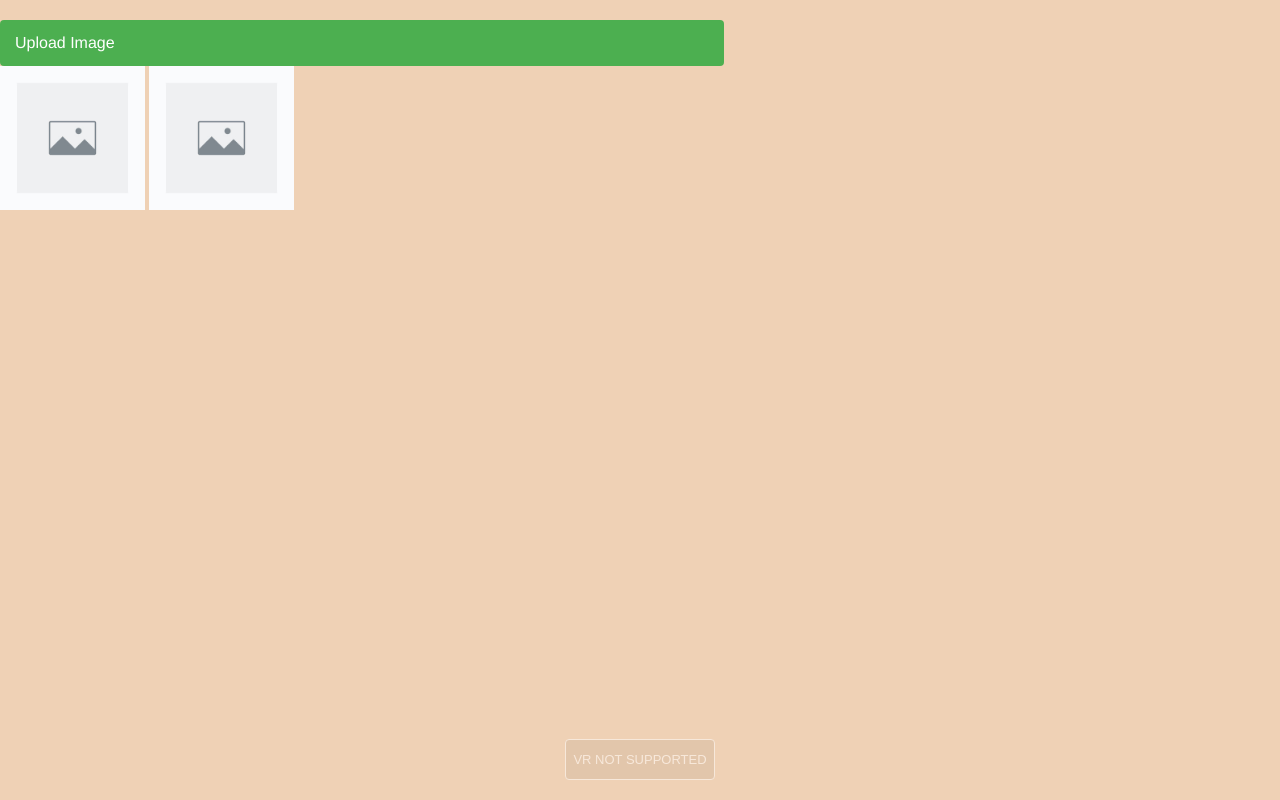
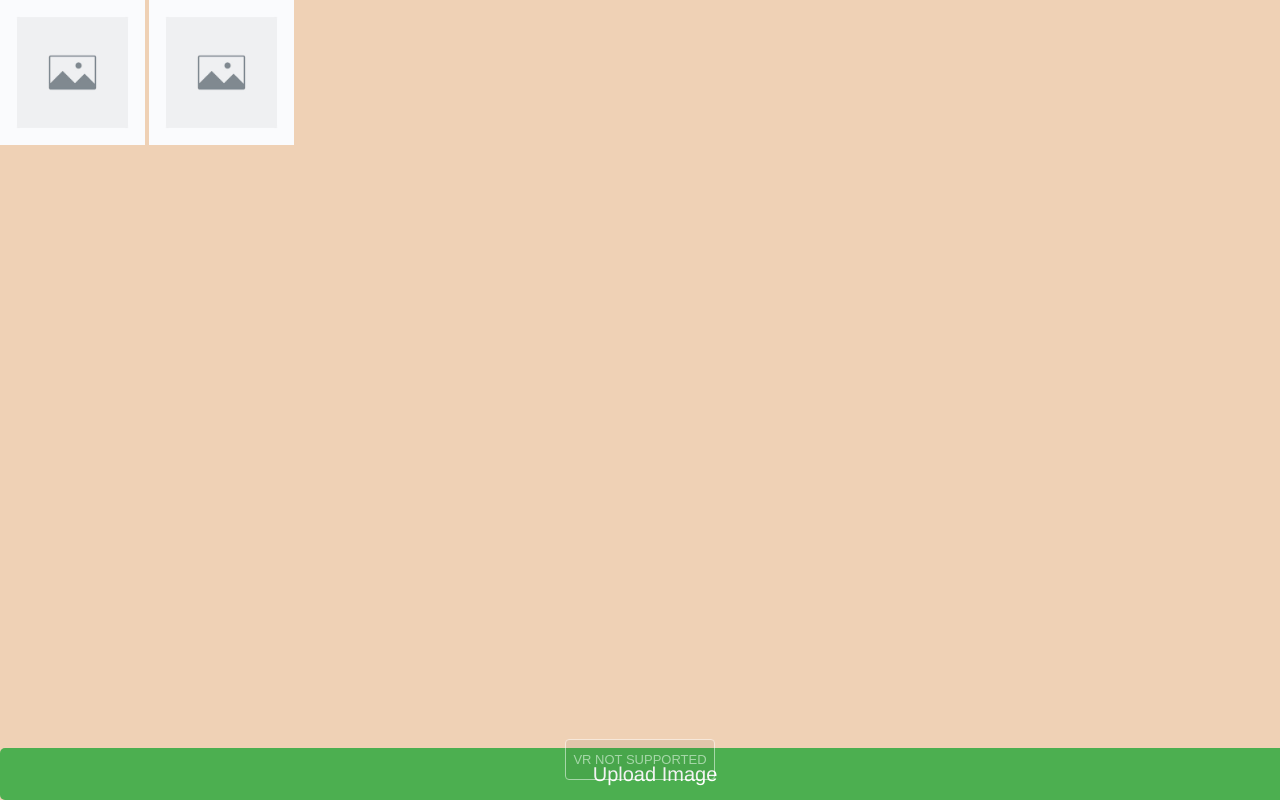
Before and after one commit to Immersive-Collective/xr-midas-threejs, a Flask app: page / in a window 1280 px wide. Run offline with Flask 3, Linux system fonts and the light colour scheme; some libraries are stand-ins or nearby versions.

Commit message:
Upload Image - button at the bottom

```diff
--- a/midas/static/styles/main.css
+++ b/midas/static/styles/main.css
@@ -86,18 +86,30 @@ a:active {
 }
 
 
+#imageContainer {
+    bottom: 0;
+}
+
 
 
 .custom-file-upload {
+    display: block;
+    background-color: #4CAF50; /* green background color */
+    color: white; /* white text */
     padding: 10px 15px;
+    text-align: center;
+    border-radius: 5px;
     cursor: pointer;
-    background-color: #4CAF50; /* green background */
-    color: white;  /* white text */
+    font-size: 20px; /* make the text bigger for mobile readability */
+    width: 100%; /* full width for easier tapping on mobile */
     border: none;
-    border-radius: 4px;
-    display: inline-block;
-    transition: background-color 0.3s ease;
+    margin: 0;
+    position: fixed; /* fix position at the bottom */
+    bottom: 0; /* position it at the bottom */
+    left: 0; /* starting from the left */
+    z-index: 1000; /* place it on top of other elements */
 }
+
 
 .custom-file-upload:hover {
     background-color: #45a049; /* darker green on hover */
--- a/midas/templates/index.html
+++ b/midas/templates/index.html
@@ -227,22 +227,24 @@ depthImg.onerror = function() {
 
 
 </script>
-    <div id="ui">
-        <form id="uploadForm">
 
-            <label for="file-upload" class="custom-file-upload">
-                Upload Image
-            </label>
-            <input id="file-upload" type="file" name="file" required style="display:none;" />
+
+<div id="ui" style="padding-bottom: 50px;"> <!-- Add padding to account for the fixed button -->
+    <div id="imageContainer">
+        <img class="im" id="preview" alt="Image Preview" src="{{ url_for('static', filename='images/placeholder.jpeg') }}">
+        <img class="im" id="depth-image" alt="Depth Image" src="{{ url_for('static', filename='images/placeholder.jpeg') }}">
+    </div>
+    <form id="uploadForm">
+        <label for="file-upload" class="custom-file-upload">
+            Upload Image
+        </label>
+        <input id="file-upload" type="file" name="file" required style="display:none;" />
+    </form>
+</div>
 
 
 
-        </form>
-        <div id="imageContainer">
-            <img class="im" id="preview" alt="Image Preview" src="{{ url_for('static', filename='images/placeholder.jpeg') }}">
-            <img class="im" id="depth-image" alt="Depth Image" src="{{ url_for('static', filename='images/placeholder.jpeg') }}">
-        </div>
-    </div>
+
 </body>
 
 </html>
```
